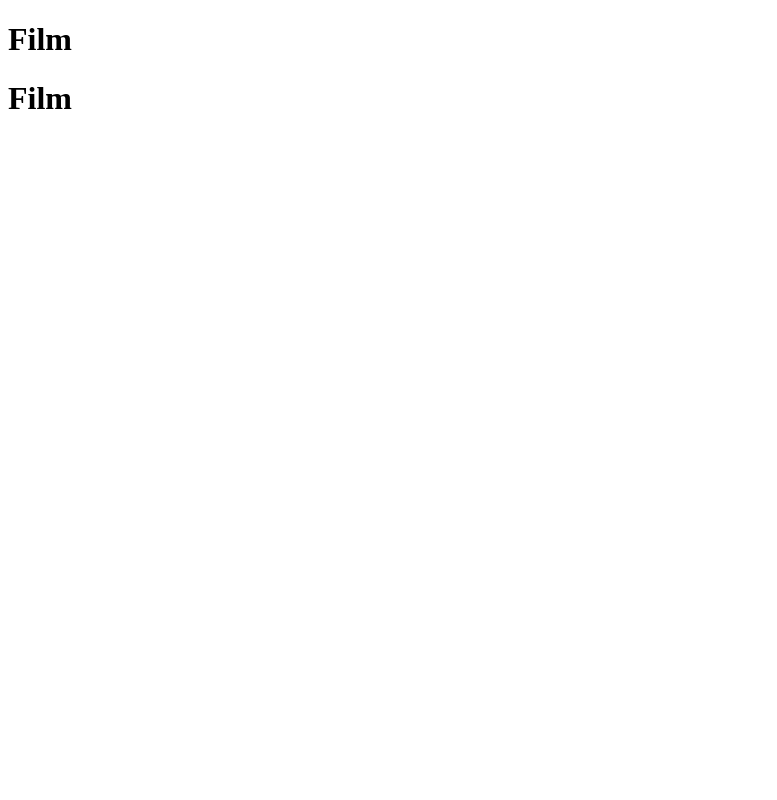
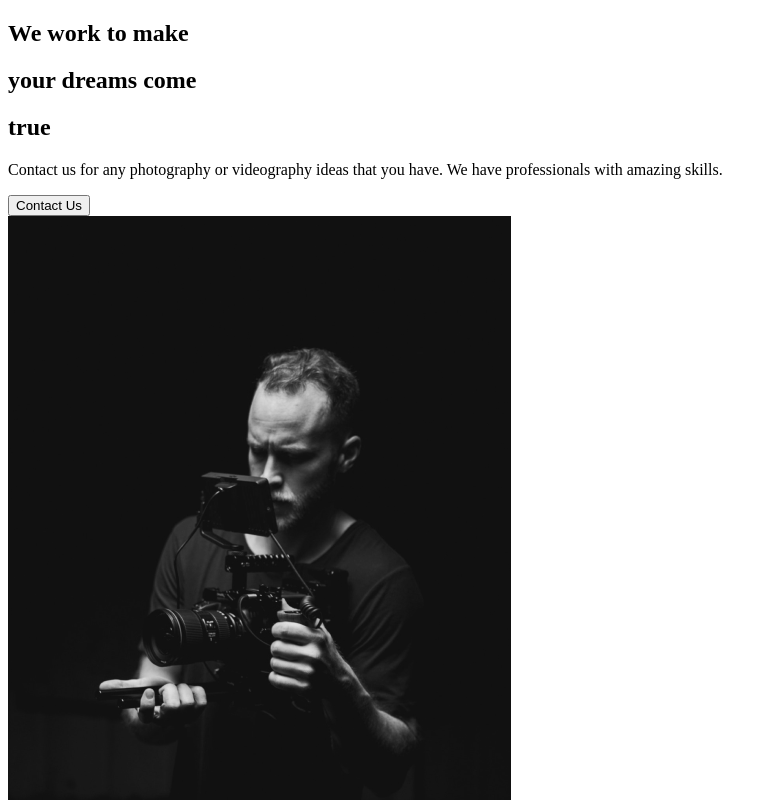
Before and after one commit to Victoria-Edwards/capture, a React (Create React App) app: page / in a window 1280 px wide. Shown: the top 800 px of the page, without its empty margins (0-777 px from the left). Built offline with nearby package versions, Linux system fonts and the light colour scheme.

Commit message:
2. About Us Section

```diff
--- a/src/App.css
+++ /dev/null
@@ -1,38 +0,0 @@
-.App {
-  text-align: center;
-}
-
-.App-logo {
-  height: 40vmin;
-  pointer-events: none;
-}
-
-@media (prefers-reduced-motion: no-preference) {
-  .App-logo {
-    animation: App-logo-spin infinite 20s linear;
-  }
-}
-
-.App-header {
-  background-color: #282c34;
-  min-height: 100vh;
-  display: flex;
-  flex-direction: column;
-  align-items: center;
-  justify-content: center;
-  font-size: calc(10px + 2vmin);
-  color: white;
-}
-
-.App-link {
-  color: #61dafb;
-}
-
-@keyframes App-logo-spin {
-  from {
-    transform: rotate(0deg);
-  }
-  to {
-    transform: rotate(360deg);
-  }
-}
--- a/src/App.js
+++ b/src/App.js
@@ -1,10 +1,12 @@
 import React from "react";
+import AboutSection from "./components/AboutSection";
+//Import pages
+import AboutUs from "./pages/AboutUs";
 
 function App() {
   return (
     <div className="App">
-      <h1>Film</h1>
-      <h1>Film</h1>
+      <AboutUs />
     </div>
   );
 }
--- /dev/null
+++ b/src/components/AboutSection.js
@@ -0,0 +1,34 @@
+import React from "react";
+import home1 from "../img/home1.png";
+
+const AboutSection = () => {
+  return (
+    <div>
+      <div className="description">
+        <div className="title">
+          <div className="hide">
+            <h2>We work to make</h2>
+          </div>
+          <div className="hide">
+            <h2>
+              your <span>dreams</span> come
+            </h2>
+          </div>
+          <div className="hide">
+            <h2>true</h2>
+          </div>
+        </div>
+        <p>
+          Contact us for any photography or videography ideas that you have. We
+          have professionals with amazing skills.
+        </p>
+        <button>Contact Us</button>
+      </div>
+      <div className="image">
+        <img src={home1} alt="guy with a camera" />
+      </div>
+    </div>
+  );
+};
+
+export default AboutSection;
--- /dev/null
+++ b/src/pages/AboutUs.js
@@ -0,0 +1,8 @@
+import React from "react";
+import AboutSection from "../components/AboutSection";
+
+const AboutUs = () => {
+  return <AboutSection />;
+};
+
+export default AboutUs;
```
Also changed, not shown: 1 other file (tests, documents, lock files or other folders).
